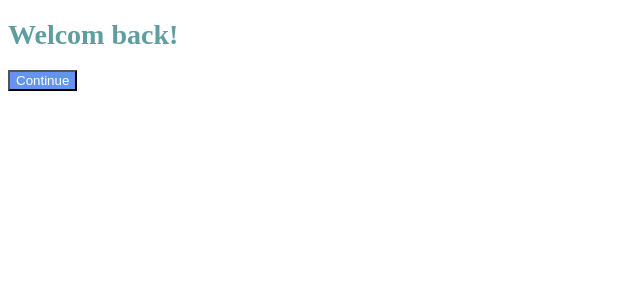
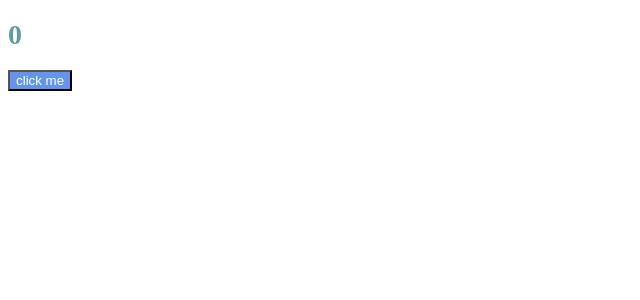
Before and after one commit to dev-chloe/hangout-start-react-with-nomad, a React (Create React App) app in the folder react-for-beginners/: page / in a window 1280 px wide. Shown: the top 300 px of the page, without its empty margins (0-640 px from the left). Built offline with nearby package versions, Linux system fonts and the light colour scheme.

Commit message:
useEffect

```diff
--- a/react-for-beginners/src/App.js
+++ b/react-for-beginners/src/App.js
@@ -1,11 +1,18 @@
+import { useState, useEffect } from "react";
 import Button from "./Button";
 import styles from "./App.module.css";
 
 function App() {
+  const [counter, setValue] = useState(0);
+  const onClick = () => setValue((prev) => prev + 1);
+  console.log("i run all the time");
+  useEffect(() => {
+    console.log("CALL THE API")
+  }, []);
   return (
     <div>
-      <h1 className={styles.title}>Welcom back!</h1>
-      <Button text={"Continue"} />
+      <h1 className={styles.title}>{counter}</h1>
+      <Button text={"click me"} onClick={onClick}/>
     </div>
   );
 }
--- a/react-for-beginners/src/Button.js
+++ b/react-for-beginners/src/Button.js
@@ -1,8 +1,8 @@
 import PropTypes from "prop-types";
 import styles from "./Button.module.css";
 
-function Button({ text }) {
-  return <button className={styles.btn}>{text}</button>
+function Button(props) {
+  return <button className={styles.btn} onClick={props.onClick}>{props.text}</button>
 }
 
 Button.prototype = {
--- a/react-for-beginners/src/index.js
+++ b/react-for-beginners/src/index.js
@@ -4,7 +4,7 @@ import App from './App';
 
 const root = ReactDOM.createRoot(document.getElementById('root'));
 root.render(
-  <React.StrictMode>
+  <>
     <App />
-  </React.StrictMode>
+  </>
 );
```
